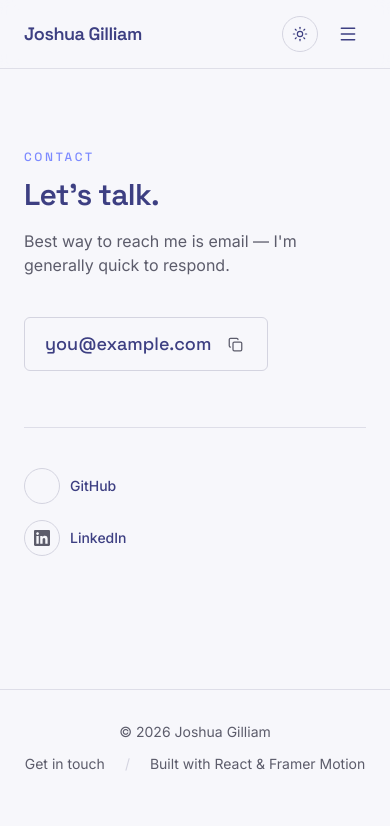
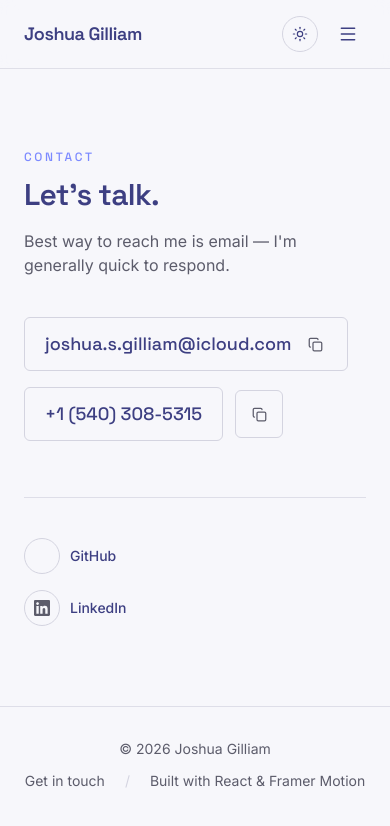
Before and after one commit to Foolystaycooly/joshuagilliam, a React (Vite) app: page /contact in a window 390 px wide. Shown: the top 826 px of the page. Built offline with nearby package versions, Linux system fonts and the light colour scheme; some icons are missing.

Commit message:
Add real email and phone contact details to the Contact page.

```diff
--- a/src/data/site.js
+++ b/src/data/site.js
@@ -14,7 +14,9 @@ export const site = {
     "I write backend systems and full-stack apps for small and mid-size businesses — the kind of software that has to actually work, every day, with no one watching over it. Most of what I build runs quietly in production: automated messaging, client sites, internal tools. I like scoping a problem myself, shipping it, and being the one who gets the call if it breaks.",
 
   location: "EDIT ME — City, State", // e.g. "Charlotte, NC"
-  email: "you@example.com", // EDIT ME — used on the Contact page and as a mailto: link
+  email: "joshua.s.gilliam@icloud.com",
+  phone: "+15403085315",
+  phoneDisplay: "+1 (540) 308-5315",
 
   // Optional resume download. Drop a PDF in /public and point this at it, or leave null to hide the link.
   resumeUrl: null,
@@ -22,7 +24,7 @@ export const site = {
   // Rendered on the Contact page (and optionally elsewhere) via <SocialLink />.
   // `icon` keys map to lucide-react icons in components/ui/SocialLink.jsx.
   socials: [
-    { label: "Email", url: "mailto:you@example.com", icon: "mail" }, // EDIT ME
+    { label: "Email", url: "mailto:joshua.s.gilliam@icloud.com", icon: "mail" },
     { label: "GitHub", url: "https://github.com/Foolystaycooly", icon: "github" },
     { label: "LinkedIn", url: "https://www.linkedin.com/in/joshua-gilliam-458466380?utm_source=share_via&utm_content=profile&utm_medium=member_ios", icon: "linkedin" },
   ],
--- a/src/pages/Contact.jsx
+++ b/src/pages/Contact.jsx
@@ -11,16 +11,26 @@ const fadeUp = {
 };
 
 export function Contact() {
-  const [copied, setCopied] = useState(false);
+  const [copiedEmail, setCopiedEmail] = useState(false);
+  const [copiedPhone, setCopiedPhone] = useState(false);
 
-  const handleCopy = async () => {
+  const handleCopyEmail = async () => {
     try {
       await navigator.clipboard.writeText(site.email);
-      setCopied(true);
-      setTimeout(() => setCopied(false), 1800);
+      setCopiedEmail(true);
+      setTimeout(() => setCopiedEmail(false), 1800);
     } catch {
-      // Clipboard API unavailable (e.g. insecure context) — email is still visible and
-      // selectable, and the mailto: link in the socials list below still works.
+      // Clipboard API unavailable — email remains visible and selectable.
+    }
+  };
+
+  const handleCopyPhone = async () => {
+    try {
+      await navigator.clipboard.writeText(site.phoneDisplay);
+      setCopiedPhone(true);
+      setTimeout(() => setCopiedPhone(false), 1800);
+    } catch {
+      // Clipboard API unavailable — phone remains visible and selectable.
     }
   };
 
@@ -41,11 +51,12 @@ export function Contact() {
         animate="visible"
         variants={fadeUp}
         transition={{ duration: 0.55, delay: 0.12 }}
-        className="mt-10 flex flex-wrap items-center gap-3"
+        className="mt-10 flex flex-col gap-4"
       >
+        <div className="flex flex-wrap items-center gap-3">
           <button
             type="button"
-          onClick={handleCopy}
+            onClick={handleCopyEmail}
             className="group flex items-center gap-3 rounded-md border border-ink-200 px-5 py-3 transition-colors hover:border-periwinkle dark:border-white/15 dark:hover:border-periwinkle-light"
           >
             <span className="font-display text-lg font-medium text-contrast-dark dark:text-ink-100">
@@ -53,7 +64,7 @@ export function Contact() {
             </span>
             <span className="flex h-6 w-6 items-center justify-center text-ink-600 transition-colors group-hover:text-periwinkle dark:text-ink-400 dark:group-hover:text-periwinkle-light">
               <AnimatePresence mode="wait" initial={false}>
-              {copied ? (
+                {copiedEmail ? (
                   <motion.span
                     key="check"
                     initial={{ scale: 0.5, opacity: 0 }}
@@ -81,17 +92,74 @@ export function Contact() {
           </button>
 
           <AnimatePresence>
-          {copied && (
+            {copiedEmail && (
               <motion.span
                 initial={{ opacity: 0, y: 4 }}
                 animate={{ opacity: 1, y: 0 }}
                 exit={{ opacity: 0, y: 4 }}
                 className="text-sm font-medium text-periwinkle"
               >
-              Copied to clipboard
+                Email copied
               </motion.span>
             )}
           </AnimatePresence>
+        </div>
+
+        <div className="flex flex-wrap items-center gap-3">
+          <a
+            href={`tel:${site.phone}`}
+            className="group flex items-center gap-3 rounded-md border border-ink-200 px-5 py-3 transition-colors hover:border-periwinkle dark:border-white/15 dark:hover:border-periwinkle-light"
+          >
+            <span className="font-display text-lg font-medium text-contrast-dark dark:text-ink-100">
+              {site.phoneDisplay}
+            </span>
+          </a>
+          <button
+            type="button"
+            onClick={handleCopyPhone}
+            aria-label="Copy phone number"
+            className="flex h-12 w-12 items-center justify-center rounded-md border border-ink-200 text-ink-600 transition-colors hover:border-periwinkle hover:text-periwinkle dark:border-white/15 dark:text-ink-400 dark:hover:border-periwinkle-light dark:hover:text-periwinkle-light"
+          >
+            <AnimatePresence mode="wait" initial={false}>
+              {copiedPhone ? (
+                <motion.span
+                  key="check"
+                  initial={{ scale: 0.5, opacity: 0 }}
+                  animate={{ scale: 1, opacity: 1 }}
+                  exit={{ scale: 0.5, opacity: 0 }}
+                  transition={{ duration: 0.2 }}
+                  className="flex"
+                >
+                  <Check size={15} />
+                </motion.span>
+              ) : (
+                <motion.span
+                  key="copy"
+                  initial={{ scale: 0.5, opacity: 0 }}
+                  animate={{ scale: 1, opacity: 1 }}
+                  exit={{ scale: 0.5, opacity: 0 }}
+                  transition={{ duration: 0.2 }}
+                  className="flex"
+                >
+                  <Copy size={15} />
+                </motion.span>
+              )}
+            </AnimatePresence>
+          </button>
+
+          <AnimatePresence>
+            {copiedPhone && (
+              <motion.span
+                initial={{ opacity: 0, y: 4 }}
+                animate={{ opacity: 1, y: 0 }}
+                exit={{ opacity: 0, y: 4 }}
+                className="text-sm font-medium text-periwinkle"
+              >
+                Phone copied
+              </motion.span>
+            )}
+          </AnimatePresence>
+        </div>
       </motion.div>
 
       <motion.div
```
Lines whose indentation alone changed are shown as unchanged.
